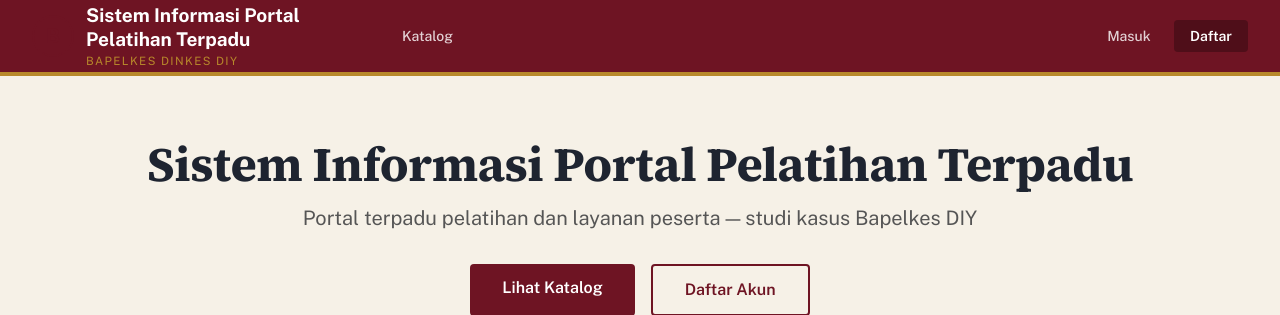
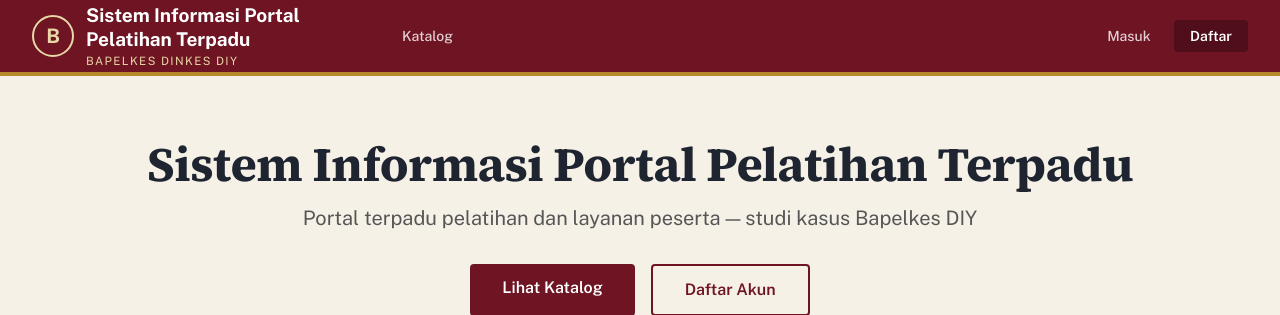
Before and after one commit to fc4stle/Bapelkes-ONE, a Laravel app: page / in a window 1280 px wide. Shown: the top 315 px of the page. Run offline with Laravel 12, Linux system fonts and the light colour scheme; data comes from the database, SQL or seed files in the repository; data that the repository does not hold is empty; style sheets or scripts are compiled from the project's sources.

Commit message:
fix: brand navigation gunakan var(--color-gold-soft) untuk border dan subtitle

```diff
--- a/resources/views/layouts/navigation.blade.php
+++ b/resources/views/layouts/navigation.blade.php
@@ -6,13 +6,13 @@
                 <!-- Brand Circle + App Name -->
                 <a href="/" class="flex items-center gap-3 shrink-0">
                     <!-- Circle Brand -->
-                    <div class="flex items-center justify-center w-[42px] h-[42px] rounded-full border-2" style="border-color: var(--color-primary);">
-                        <span class="font-serif font-bold text-xl" style="color: var(--color-primary);">B</span>
+                    <div class="flex items-center justify-center w-[42px] h-[42px] rounded-full border-2" style="border-color: var(--color-gold-soft);">
+                        <span class="font-serif font-bold text-xl" style="color: var(--color-gold-soft);">B</span>
                     </div>
                     <!-- App Name Lines -->
                     <div class="flex flex-col max-w-[11rem] sm:max-w-[18rem]">
                         <span class="font-serif font-bold text-[15px] sm:text-[19px] leading-tight line-clamp-2" style="color: white;">{{ config('app.name', 'Portal Pelatihan Terpadu') }}</span>
-                        <span class="hidden sm:block text-xs uppercase tracking-[0.12em] leading-tight mt-0.5" style="color: var(--color-accent); font-size: 11.5px;">BAPELKES DINKES DIY</span>
+                        <span class="hidden sm:block text-xs uppercase tracking-[0.12em] leading-tight mt-0.5" style="color: var(--color-gold-soft); font-size: 11.5px;">BAPELKES DINKES DIY</span>
                     </div>
                 </a>
 
```
Also changed, not shown: tests/Feature/HeaderNavigasiTest.php (+4 -0 lines).
